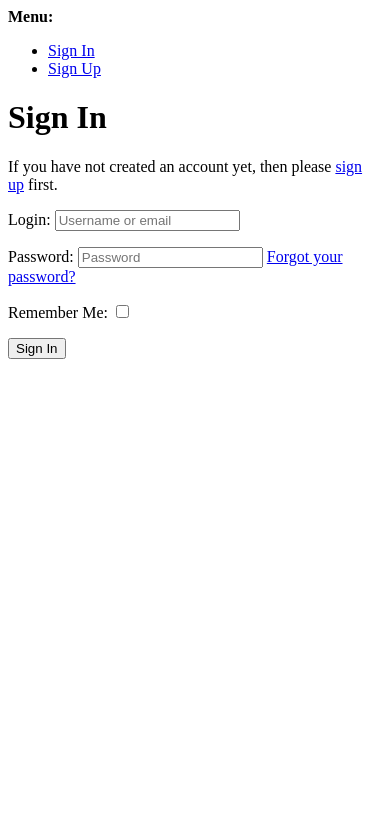
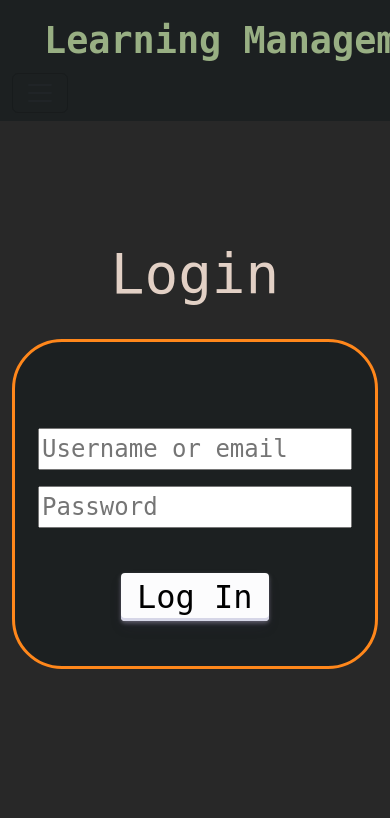
Before and after one commit to DHayes23/Learning_Management_System, a Django app: page /accounts/login/ in a window 390 px wide. Shown: the top 818 px of the page. Run offline with Django 5.2, Linux system fonts and the light colour scheme.

Commit message:
Add Login Form styling and update Nav styles

```diff
--- a/static/css/base.css
+++ b/static/css/base.css
@@ -18,12 +18,14 @@ body {
     scrollbar-width: 10px;
 }
 
+/* Navbar Styling */
 .navbar {
     background-color: var(--background-color-dark);
     background-size: cover;
 }
 
 .navbar-brand {
+    font-family: "Comfortaa",monospace;
     color: var(--accent-color-2);
     font-size: 2.3rem;
     margin-left: 2rem;
@@ -39,6 +41,7 @@ body {
 }
 
 .nav-link {
+    font-family: "Comfortaa",monospace;
     color: var(--text-color);
     font-size: 1.3rem;
     font-weight: bold;
@@ -57,7 +60,7 @@ body {
 }
 
 .spacer-element {
-    margin-top: 500rem;
+    margin-top: 15rem;
 }
 
 .test-header {
@@ -65,7 +68,7 @@ body {
 }
 
 
-/* Scrollbar for WebKit browsers (Chrome, Safari, Edge) */
+/* Scrollbar Styling for WebKit browsers (Chrome, Safari, Edge) */
 ::-webkit-scrollbar {
     width: 12px;
 }
@@ -79,3 +82,111 @@ body {
     border-radius: 10px;
     border: 1px solid var(--background-color-dark);
 }
+
+/* Authentication Form Styling */
+
+.auth-heading {
+    text-align: center;
+    font-size: 3.5rem;
+    font-family: "Comfortaa",monospace;
+    color: var(--text-color);
+    margin-bottom: 2rem;
+}
+
+.auth-container {
+    display: flex;
+    flex-direction: column;
+    justify-content: center;
+    align-items: center;
+    font-size: 1.5rem;
+    font-family: "Comfortaa";
+    border: var(--accent-color-1) solid 3px;
+    background-color: var(--background-color-dark);
+    border-radius: 50px;
+    padding: 20px;
+    margin-bottom: 150px;
+    text-align: center;
+}
+
+.auth-logout-container {
+    margin-top: 25px;
+    font-size: 1.5rem;
+    font-family: "Comfortaa",monospace;
+    color: grey;
+    border: rgb(255, 255, 255) solid 3px;
+    background-color: var(--background-color-dark);
+    border-radius: 50px;
+    padding: 20px;
+    margin-bottom: 250px;
+  }
+
+.auth-text {
+    margin-top: 25px;
+    text-align: center;
+    font-size: 2rem;
+    color: red;
+}
+.auth-form {
+    padding-top: 50px;
+    text-align: left;
+    color: red;
+}
+
+.auth-form-group {
+    font-family: "Comfortaa",monospace;
+    color: var(--text-color);
+    margin-top: 1rem;
+}
+
+.auth-button-container {
+    text-align: center;
+    margin-top: 45px;
+    margin-bottom: 25px;
+}
+
+.auth-logout-button-container {
+    text-align: center;
+    margin-top: 0px;
+    margin-bottom: 25px;
+}
+
+.primary-button {
+  appearance: none;
+  background-color: #FCFCFD;
+  border-radius: 4px;
+  border-width: 0;
+  box-shadow: rgba(201, 192, 219, 0.4) 0 2px 4px,rgba(45, 35, 66, 0.3) 0 7px 13px -3px,#D6D6E7 0 -3px 0 inset;
+  box-sizing: border-box;
+  color: black;
+  cursor: pointer;
+  display: inline-flex;
+  font-family: "Comfortaa",monospace;
+  height: 48px;
+  justify-content: center;
+  line-height: 1;
+  list-style: none;
+  overflow: hidden;
+  padding-left: 16px;
+  padding-right: 16px;
+  position: relative;
+  text-align: left;
+  text-decoration: none;
+  transition: box-shadow .15s,transform .15s;
+  user-select: none;
+  -webkit-user-select: none;
+  touch-action: manipulation;
+  white-space: nowrap;
+  will-change: box-shadow,transform;
+  font-size: 2rem;
+  align-items: center;
+}
+
+.primary-button:hover {
+  box-shadow: rgba(45, 35, 66, 0.4) 0 4px 8px, rgba(45, 35, 66, 0.3) 0 7px 13px -3px, #D6D6E7 0 -3px 0 inset;
+  transform: translateY(-2px);
+}
+
+.primary-button:active {
+  box-shadow: #D6D6E7 0 3px 7px inset;
+  transform: translateY(2px);
+}
--- a/templates/allauth/account/login.html
+++ b/templates/allauth/account/login.html
@@ -1,61 +1,39 @@
-{% extends "account/base_entrance.html" %}
+{% extends "base.html" %}
+{% load static %}
+
 {% load i18n %}
-{% load allauth account %}
-{% block head_title %}
-    {% trans "Sign In" %}
-{% endblock head_title %}
+
+{% block title %}LMS - {% trans "Login" %}{% endblock %}
+
 {% block content %}
-    {% element h1 %}
-        {% trans "Sign In" %}
-    {% endelement %}
-    {% if not SOCIALACCOUNT_ONLY %}
-        {% setvar link %}
-            <a href="{{ signup_url }}">
-            {% endsetvar %}
-            {% setvar end_link %}
-            </a>
-        {% endsetvar %}
-        {% element p %}
-            {% blocktranslate %}If you have not created an account yet, then please {{ link }}sign up{{ end_link }} first.{% endblocktranslate %}
-        {% endelement %}
-        {% url 'account_login' as login_url %}
-        {% element form form=form method="post" action=login_url tags="entrance,login" %}
-            {% slot body %}
-                {% csrf_token %}
-                {% element fields form=form unlabeled=True %}
-                {% endelement %}
-                {{ redirect_field }}
-            {% endslot %}
-            {% slot actions %}
-                {% element button type="submit" tags="prominent,login" %}
-                    {% trans "Sign In" %}
-                {% endelement %}
-            {% endslot %}
-        {% endelement %}
-    {% endif %}
-    {% if LOGIN_BY_CODE_ENABLED or PASSKEY_LOGIN_ENABLED %}
-        {% element hr %}
-        {% endelement %}
-        {% element button_group vertical=True %}
-            {% if PASSKEY_LOGIN_ENABLED %}
-                {% element button type="submit" form="mfa_login" id="passkey_login" tags="prominent,login,outline,primary" %}
-                    {% trans "Sign in with a passkey" %}
-                {% endelement %}
-            {% endif %}
-            {% if LOGIN_BY_CODE_ENABLED %}
-                {% element button href=request_login_code_url tags="prominent,login,outline,primary" %}
-                    {% trans "Mail me a sign-in code" %}
-                {% endelement %}
-            {% endif %}
-        {% endelement %}
-    {% endif %}
-    {% if SOCIALACCOUNT_ENABLED %}
-        {% include "socialaccount/snippets/login.html" with page_layout="entrance" %}
-    {% endif %}
-{% endblock content %}
-{% block extra_body %}
-    {{ block.super }}
-    {% if PASSKEY_LOGIN_ENABLED %}
-        {% include "mfa/webauthn/snippets/login_script.html" with button_id="passkey_login" %}
-    {% endif %}
+<link rel="stylesheet" href="{% static 'css/auth.css' %}">
+
+
+<div class="container">
+  <div class="row">
+    <div class="col-sm-6 offset-sm-3 col-12">
+      <h1 class="auth-heading">Login</h1>
+      <div class="auth-container">
+
+        <form class="login auth-form" method="POST" action="{% url 'account_login' %}">
+            {% csrf_token %}
+
+            <div class="auth-form-group">
+              {{ form.login }}
+            </div>
+
+            <div class="auth-form-group">
+              {{ form.password }}
+            </div>
+
+            <div class="auth-button-container">
+              <button class="primaryAction primary-button" type="submit">{% trans "Log In" %}</button>
+            </div>
+          </form>
+    </div>
+  </div>
+</div>
+
+
+
 {% endblock %}
```
